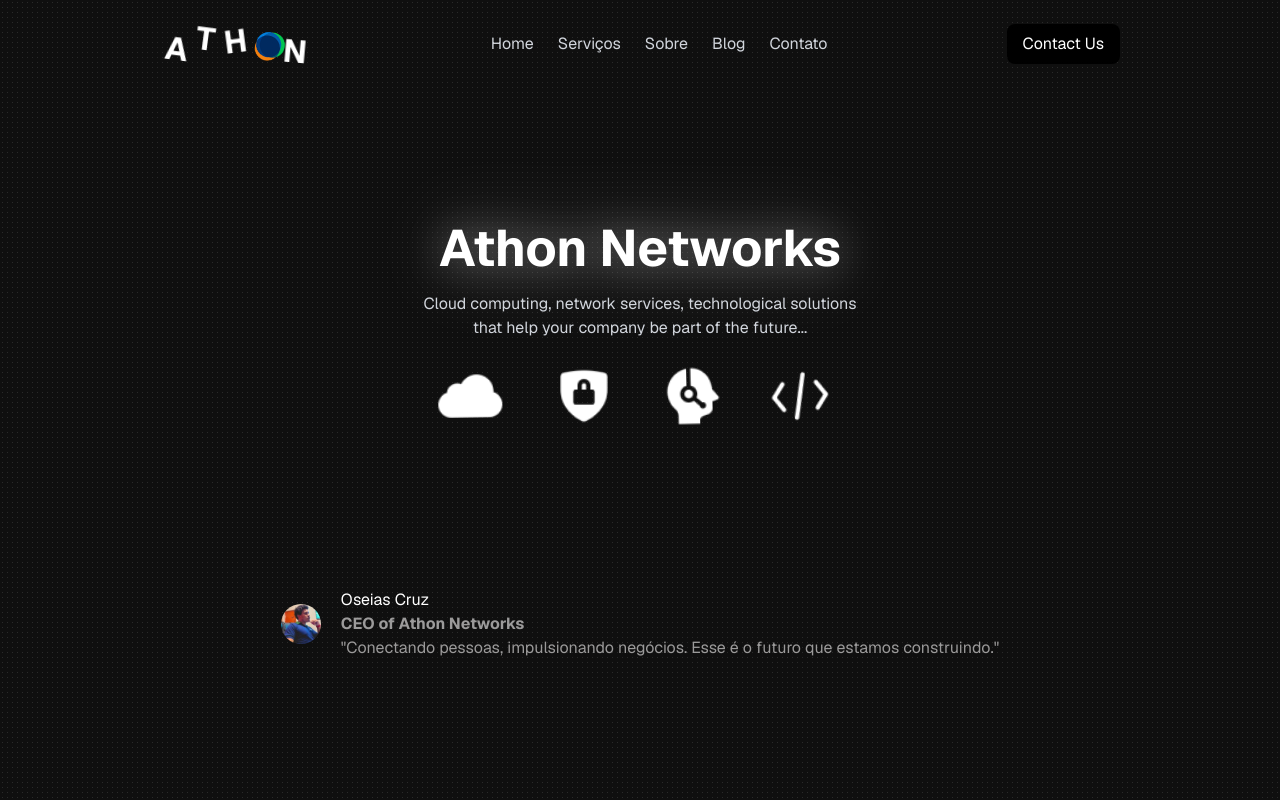
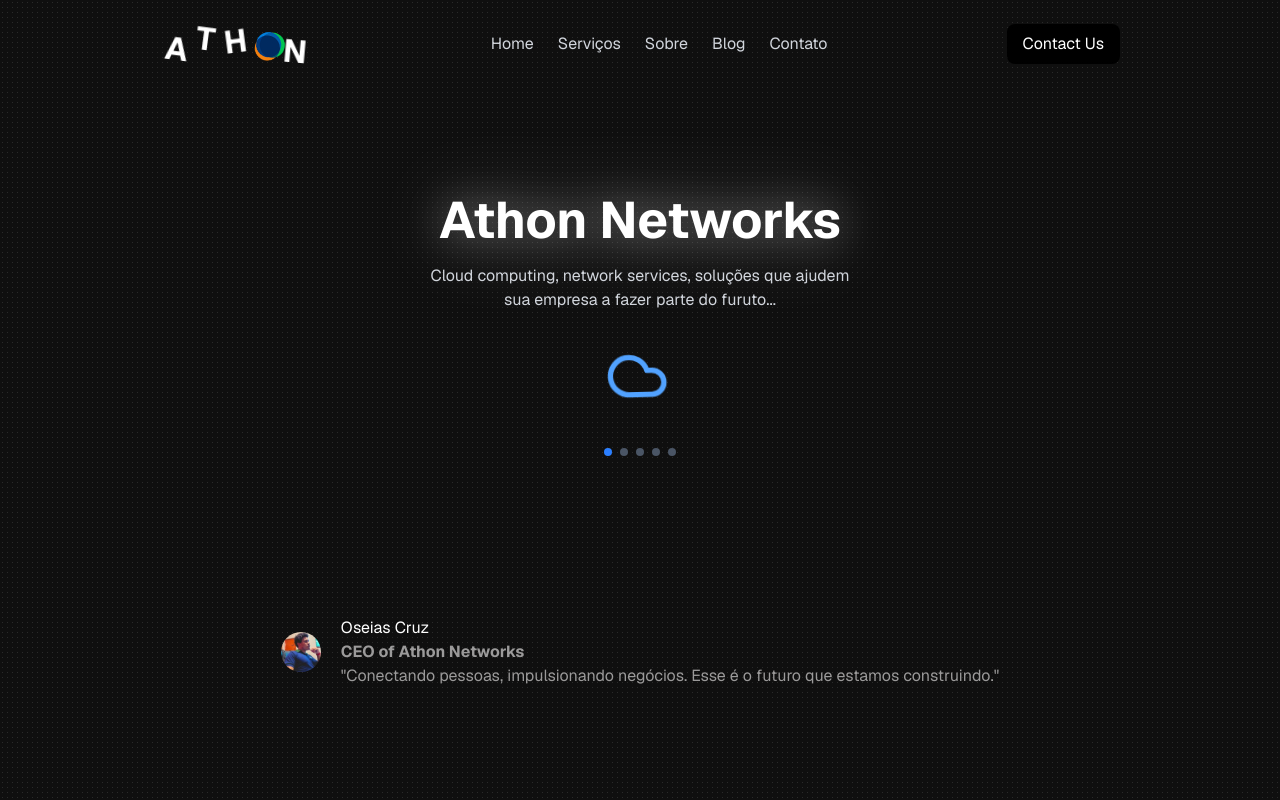
Before and after one commit to Pabloodev/athon-networks, a React (Vite) app: page / in a window 1280 px wide. Shown: the top 800 px of the page. Built offline with nearby package versions, Linux system fonts and the light colour scheme.

Commit message:
adding a carrousel in the home page that change the content

```diff
--- a/src/pages/Home.jsx
+++ b/src/pages/Home.jsx
@@ -1,7 +1,51 @@
-import { motion } from "motion/react";
+import React, { useState, useEffect } from "react";
+import { motion, AnimatePresence } from "motion/react";
+import { Cloud, Shield, Headset, Code } from "lucide-react";
 import CeoContainer from "../ui/components/CeoContainer";
 
+const slides = [
+  {
+    title: "Athon Networks",
+    description:
+      "Cloud computing, network services, soluções que ajudem sua empresa a fazer parte do furuto...",
+    icon: Cloud,
+  },
+  {
+    title: "Cloud Computing",
+    description:
+      "Transform your business with scalable cloud solutions that drive innovation and growth",
+    icon: Cloud,
+  },
+  {
+    title: "Network Security",
+    description:
+      "Protect your digital assets with enterprise-grade security solutions and monitoring",
+    icon: Shield,
+  },
+  {
+    title: "24/7 Support",
+    description:
+      "Round-the-clock technical support to ensure your systems run smoothly",
+    icon: Headset,
+  },
+  {
+    title: "Custom Solutions",
+    description:
+      "Tailored development services to meet your unique business needs",
+    icon: Code,
+  },
+];
+
 export default function Home() {
+  const [currentSlide, setCurrentSlide] = useState(0);
+
+  useEffect(() => {
+    const timer = setInterval(() => {
+      setCurrentSlide((prev) => (prev + 1) % slides.length);
+    }, 7000);
+
+    return () => clearInterval(timer);
+  }, []);
 
   return (
     <>
@@ -12,24 +56,43 @@
         className="flex flex-col items-center justify-center min-h-screen space-y-6 px-4 sm:px-0 text-center"
         id="home"
       >
-        <h1 className="text-4xl sm:text-6xl font-bold text-white glow mb-4">
-          Athon Networks
-        </h1>
+        <div className="relative w-full max-w-4xl">
+          <AnimatePresence mode="wait">
+            <motion.div
+              key={currentSlide}
+              initial={{ x: 1000, opacity: 0 }}
+              animate={{ x: 0, opacity: 1 }}
+              exit={{ x: -1000, opacity: 0 }}
+              transition={{ type: "spring", stiffness: 100, damping: 20 }}
+              className="w-full"
+            >
+              <h1 className="text-4xl sm:text-6xl font-bold text-white glow mb-4">
+                {slides[currentSlide].title}
+              </h1>
+              <p className="text-sm sm:text-base max-w-md mx-auto text-gray-300">
+                {slides[currentSlide].description}
+              </p>
+              <div className="mt-8 flex justify-center float-icon">
+                {React.createElement(slides[currentSlide].icon, {
+                  className: "w-16 h-16 text-blue-400",
+                })}
+              </div>
+            </motion.div>
+          </AnimatePresence>
+        </div>
 
-        <p className="text-sm sm:text-base max-w-md text-gray-300">
-          Cloud computing, network services, technological solutions that help
-          your company be part of the future...
-        </p>
+        <div className="flex justify-center mt-4 space-x-2">
+          {slides.map((_, index) => (
+            <button
+              key={index}
+              onClick={() => setCurrentSlide(index)}
+              className={`w-2 h-2 rounded-full transition-colors duration-300 ${
+                currentSlide === index ? "bg-blue-500" : "bg-gray-600"
+              }`}
+            />
+          ))}
+        </div>
 
-        <div className="grid grid-cols-2 sm:flex justify-center items-center gap-6 sm:gap-12">
-          {["cloud.png", "security.png", "support.png", "code.png"].map(
-            (img, index) => (
-              <div key={index} className="float-icon flex justify-center">
-                <img src={`./${img}`} alt="icon" className="w-12 sm:w-16" />
-              </div>
-            )
-          )}
-        </div>
         <div className="mt-10 md:mt-20">
           <CeoContainer />
         </div>
```
